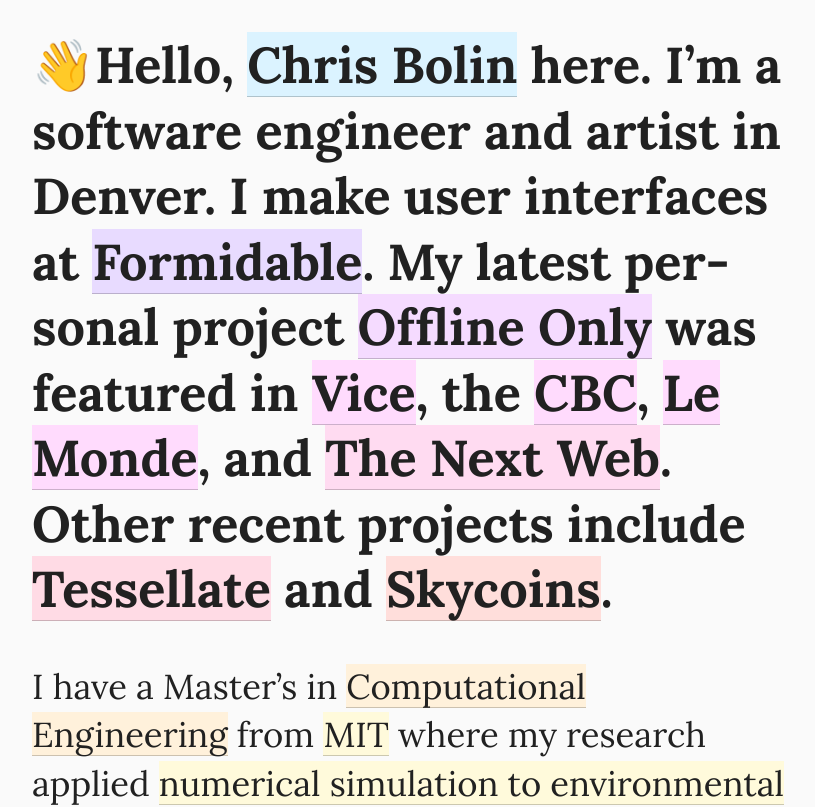
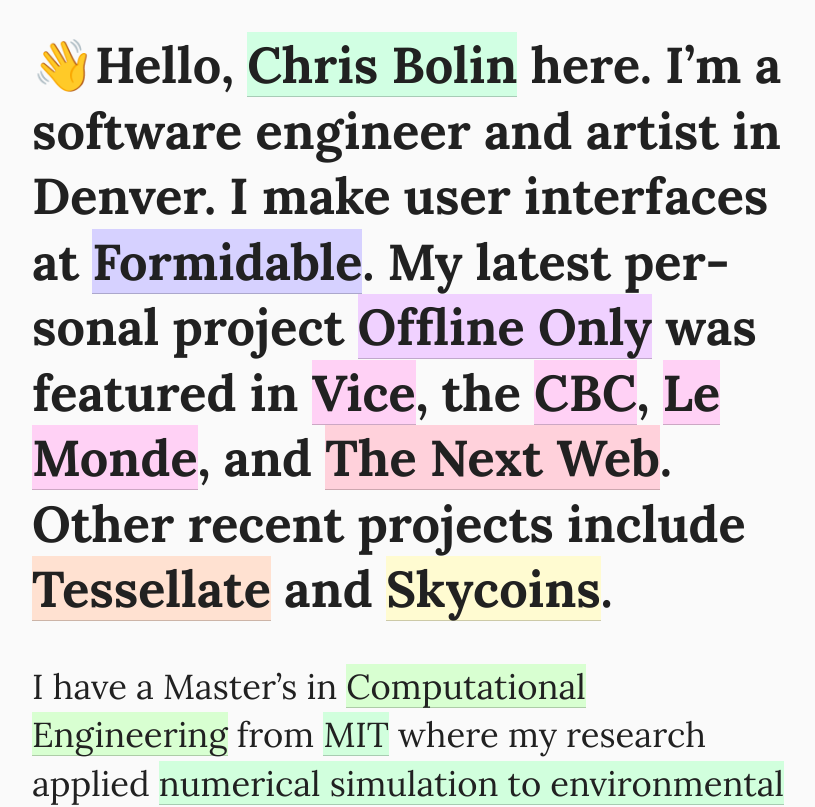
Before and after one commit to chrisbolin/about, a React (Create React App) app: page / in a window 1280 px wide. Shown: the top 807 px of the page, without its empty margins (232-1047 px from the left). Built offline with nearby package versions, Linux system fonts and the light colour scheme.

Commit message:
more colorful links; prettier.js Link

```diff
--- a/src/Link.js
+++ b/src/Link.js
@@ -1,34 +1,40 @@
-import React, { Component } from 'react';
+import React, { Component } from "react";
 
 const links = {
-	'Chris Bolin': 'https://chris.bolin.co/',
-	'Computational Engineering': 'https://computationalengineering.mit.edu/',
-	'Formidable': 'https://formidable.com/',
-	'MIT': 'https://mit.edu/',
-	'Offline Only': 'https://chris.bolin.co/offline/',
-	'Vice': 'https://motherboard.vice.com/en_us/article/kzzgjn/this-website-only-works-when-youre-offline',
-	'CBC': 'http://www.cbc.ca/radio/spark/want-to-look-at-this-guy-s-website-go-offline-1.4281329',
-	'Le Monde': 'http://www.lemonde.fr/big-browser/article/2017/08/29/et-si-se-deconnecter-vous-aidait-a-mieux-profiter-des-richesses-d-internet_5177910_4832693.html',
-	'The Next Web': 'https://thenextweb.com/insider/2017/08/21/this-manifesto-against-internet-addiction-can-only-be-viewed-offline/',
-	'Tessellate': 'https://chris.bolin.co/tessellate/',
-	'Skycoins': 'https://chris.bolin.co/skycoins/',
-	'travel photoblog': 'https://rookievagabonds.tumblr.com/',
-	'numerical simulation to environmental impact estimation': 'http://dspace.mit.edu/handle/1721.1/82189',
-	'Mechanical Engineering': 'http://engineering.unl.edu/mme/',
-	'University of Nebraska': 'http://www.unl.edu/',
-	'Jumpshell': 'https://www.jumpshell.com/',
-	'Autotegrity': 'https://www.cogolabs.com/portfolio/autotegrity',
-	'National Instruments': 'http://www.ni.com/',
-	'Girl Develop It': 'https://www.girldevelopit.com/',
-	'Startup Institute': 'https://www.startupinstitute.com/',
-	'Instagram': 'https://www.instagram.com/bolinchris/',
-	'Unsplash': 'https://unsplash.com/@chrisbolin',
-	'book of abandoned places': 'http://www.blurb.com/books/1234410-shipwrecked',
-	'All Things Considered': 'http://www.npr.org/2016/07/22/487078911/liberal-son-attends-gop-convention-with-delegate-dad',
-	'some of my writing': 'https://chris.bolin.co/words/',
-	'CodePen': 'https://codepen.io/chrisbolin/',
-	'Twitter': 'https://twitter.com/bolinchris',
-	'email me': 'mailto:bolin.chris@gmail.com',
+  "Chris Bolin": "https://chris.bolin.co/",
+  "Computational Engineering": "https://computationalengineering.mit.edu/",
+  Formidable: "https://formidable.com/",
+  MIT: "https://mit.edu/",
+  "Offline Only": "https://chris.bolin.co/offline/",
+  Vice:
+    "https://motherboard.vice.com/en_us/article/kzzgjn/this-website-only-works-when-youre-offline",
+  CBC:
+    "http://www.cbc.ca/radio/spark/want-to-look-at-this-guy-s-website-go-offline-1.4281329",
+  "Le Monde":
+    "http://www.lemonde.fr/big-browser/article/2017/08/29/et-si-se-deconnecter-vous-aidait-a-mieux-profiter-des-richesses-d-internet_5177910_4832693.html",
+  "The Next Web":
+    "https://thenextweb.com/insider/2017/08/21/this-manifesto-against-internet-addiction-can-only-be-viewed-offline/",
+  Tessellate: "https://chris.bolin.co/tessellate/",
+  Skycoins: "https://chris.bolin.co/skycoins/",
+  "travel photoblog": "https://rookievagabonds.tumblr.com/",
+  "numerical simulation to environmental impact estimation":
+    "http://dspace.mit.edu/handle/1721.1/82189",
+  "Mechanical Engineering": "http://engineering.unl.edu/mme/",
+  "University of Nebraska": "http://www.unl.edu/",
+  Jumpshell: "https://www.jumpshell.com/",
+  Autotegrity: "https://www.cogolabs.com/portfolio/autotegrity",
+  "National Instruments": "http://www.ni.com/",
+  "Girl Develop It": "https://www.girldevelopit.com/",
+  "Startup Institute": "https://www.startupinstitute.com/",
+  Instagram: "https://www.instagram.com/bolinchris/",
+  Unsplash: "https://unsplash.com/@chrisbolin",
+  "book of abandoned places": "http://www.blurb.com/books/1234410-shipwrecked",
+  "All Things Considered":
+    "http://www.npr.org/2016/07/22/487078911/liberal-son-attends-gop-convention-with-delegate-dad",
+  "some of my writing": "https://chris.bolin.co/words/",
+  CodePen: "https://codepen.io/chrisbolin/",
+  Twitter: "https://twitter.com/bolinchris",
+  "email me": "mailto:bolin.chris@gmail.com"
 };
 
 export default class Link extends Component {
@@ -39,23 +45,29 @@
   style() {
     if (!this.rect) return;
 
-		const hue = Math.round(190 + 100*(this.rect.y / document.body.clientHeight * 6));
+    const hue = Math.round(
+      // hue start: 125 deg
+      // over the entire length of the height "rotate" color by 1000 deg
+      125 + 1000 * (this.rect.y / document.body.clientHeight)
+    );
     return {
-			backgroundColor: `hsl(${hue}, 100%, 93%)`
+      backgroundColor: `hsl(${hue}, 100%, 91%)`
     };
   }
   render() {
-		const {children, sameWindow} = this.props;
+    const { children, sameWindow } = this.props;
 
     const href = links[children];
 
-		if (!href) return '';
+    if (!href) return "";
 
     return (
       <a
         href={href}
-				target={sameWindow ? '_self' : '_blank'}
-				ref={element => { this.element = element }}
+        target={sameWindow ? "_self" : "_blank"}
+        ref={element => {
+          this.element = element;
+        }}
         style={this.style()}
       >
         {children}
```
Lines whose indentation alone changed are shown as unchanged.
